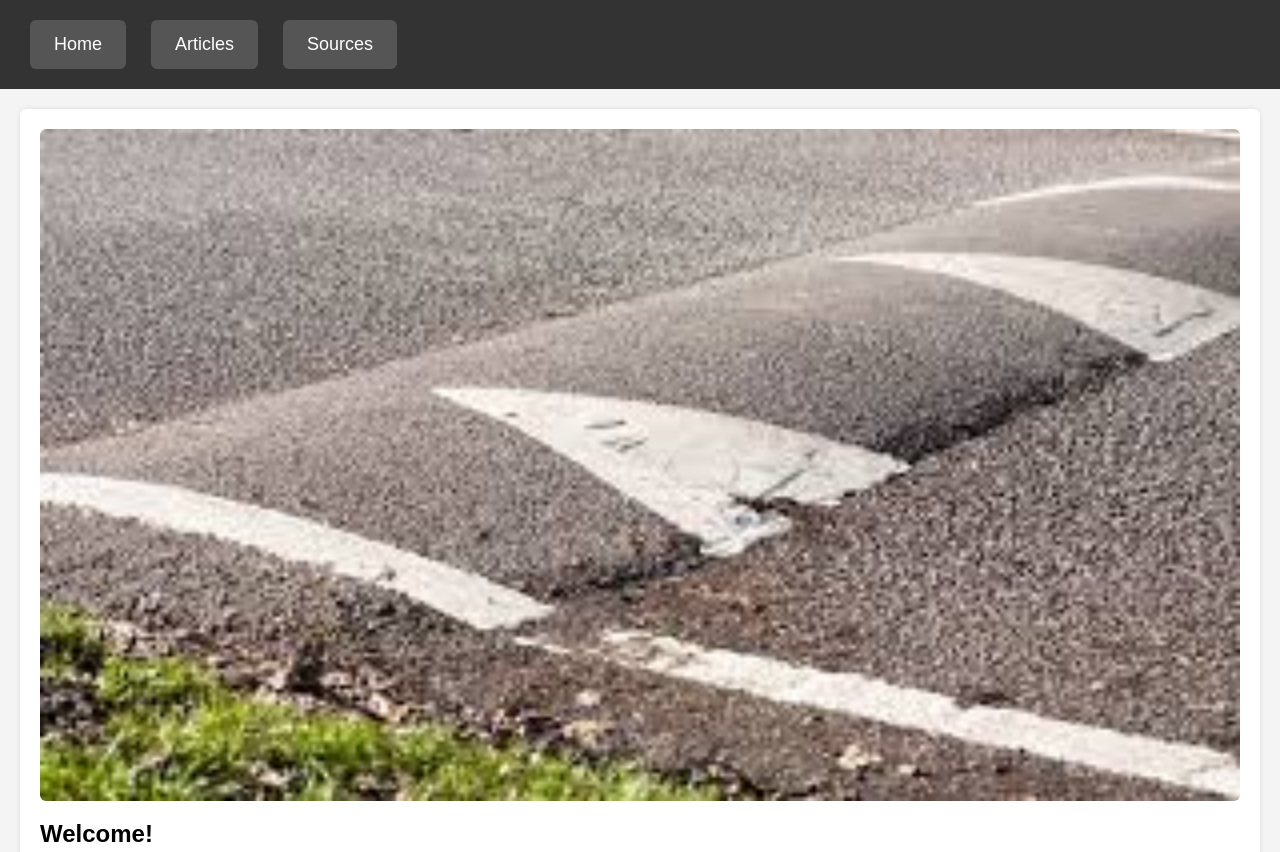
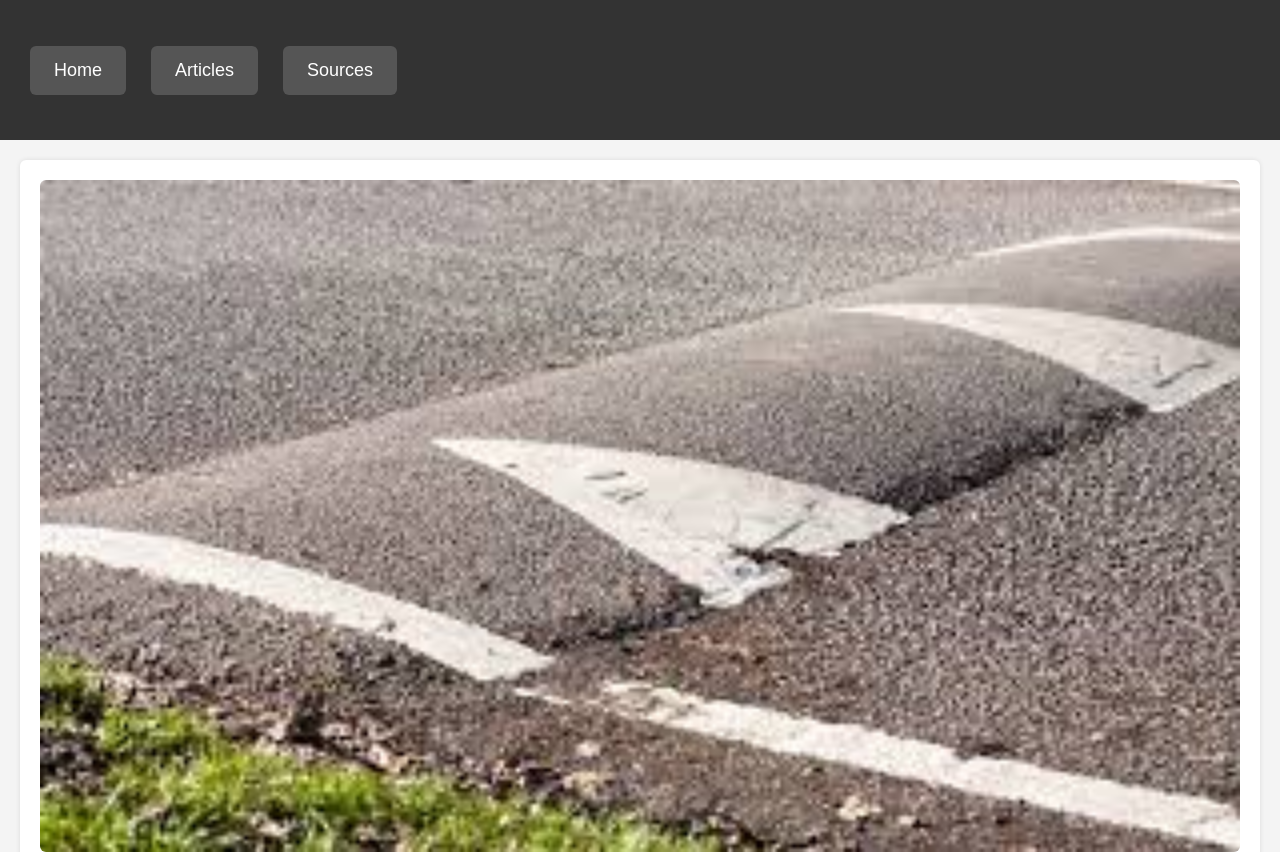
Before and after one commit to SummonToad/speedbumps, a plain HTML site: page index.html in a window 1280 px wide. Shown: the top 852 px of the page. Drawn offline with Linux system fonts and the light colour scheme.

Commit message:
Update index.html

```diff
--- a/index.html
+++ b/index.html
@@ -17,6 +17,8 @@
       display: flex;
       gap: 25px;
       align-items: center;
+      height: 100px;
+      justify-items: center;
     }
 
     nav button {
```
